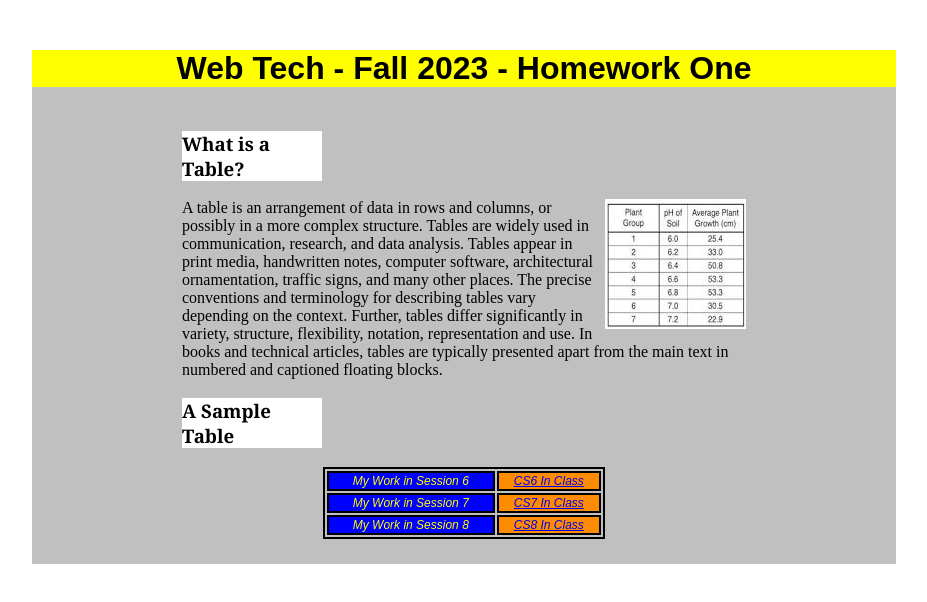
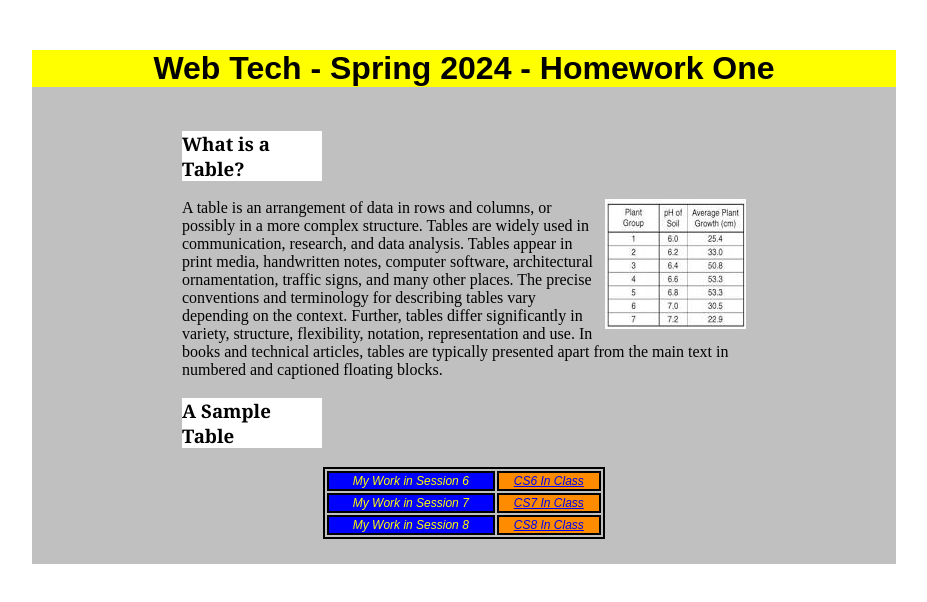
Before and after one commit to bwilder1/webtech24s2, a plain HTML site: page WB2895/homework1.htm in a window 1280 px wide. Shown: the whole page, without its empty margins (176-1103 px from the left). Drawn offline with Linux system fonts and the light colour scheme.

Commit message:
Title update for HW1

```diff
--- a/WB2895/homework1.htm
+++ b/WB2895/homework1.htm
@@ -66,7 +66,7 @@
 
 <body>
     <!-- Your HTML goes here -->
-    <h1> Web Tech - Fall 2023 - Homework One </h1>
+    <h1> Web Tech - Spring 2024 - Homework One </h1>
 
     <div id="bckg">
         <h3> What is a Table? </h3>
```
